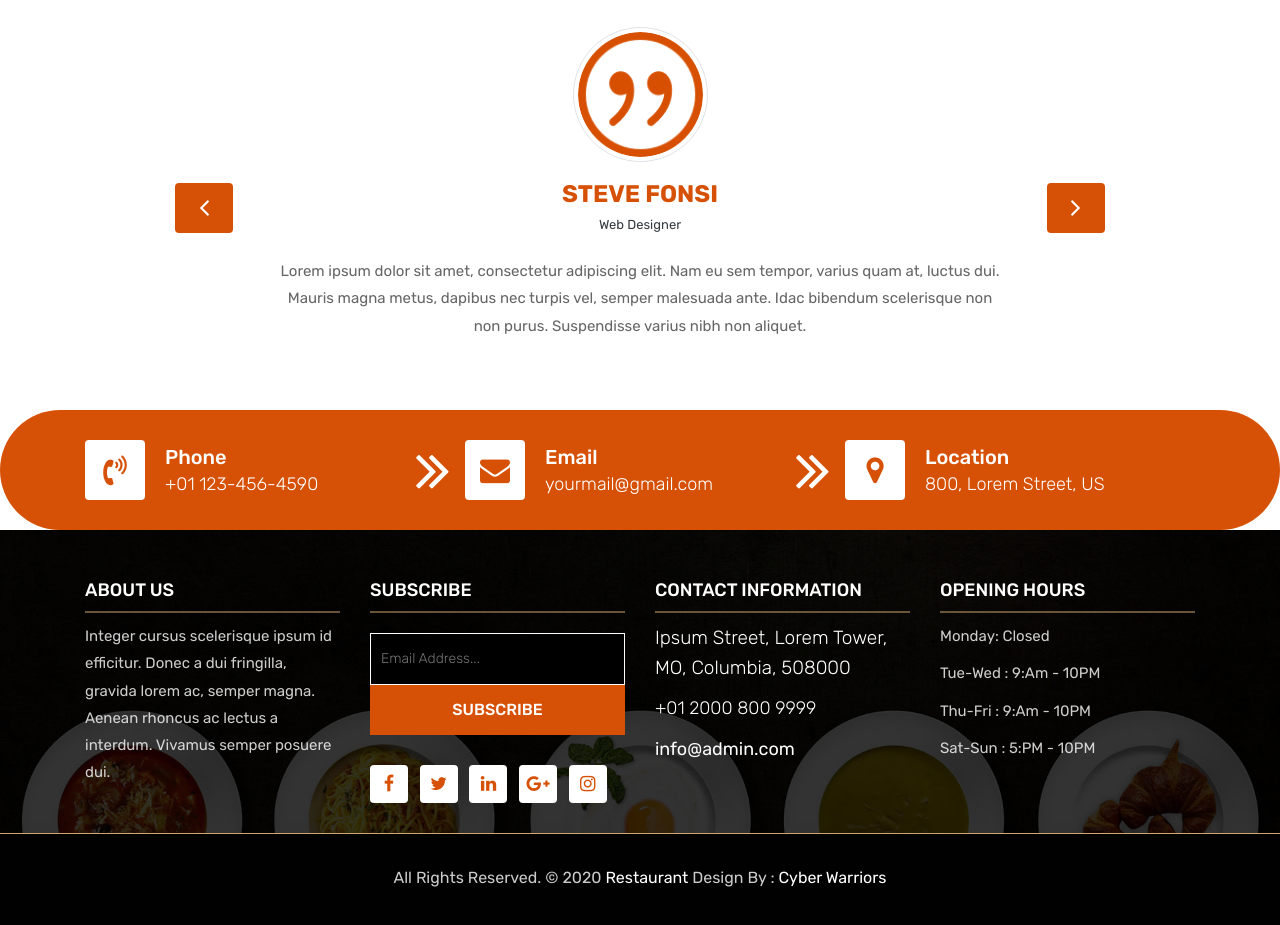
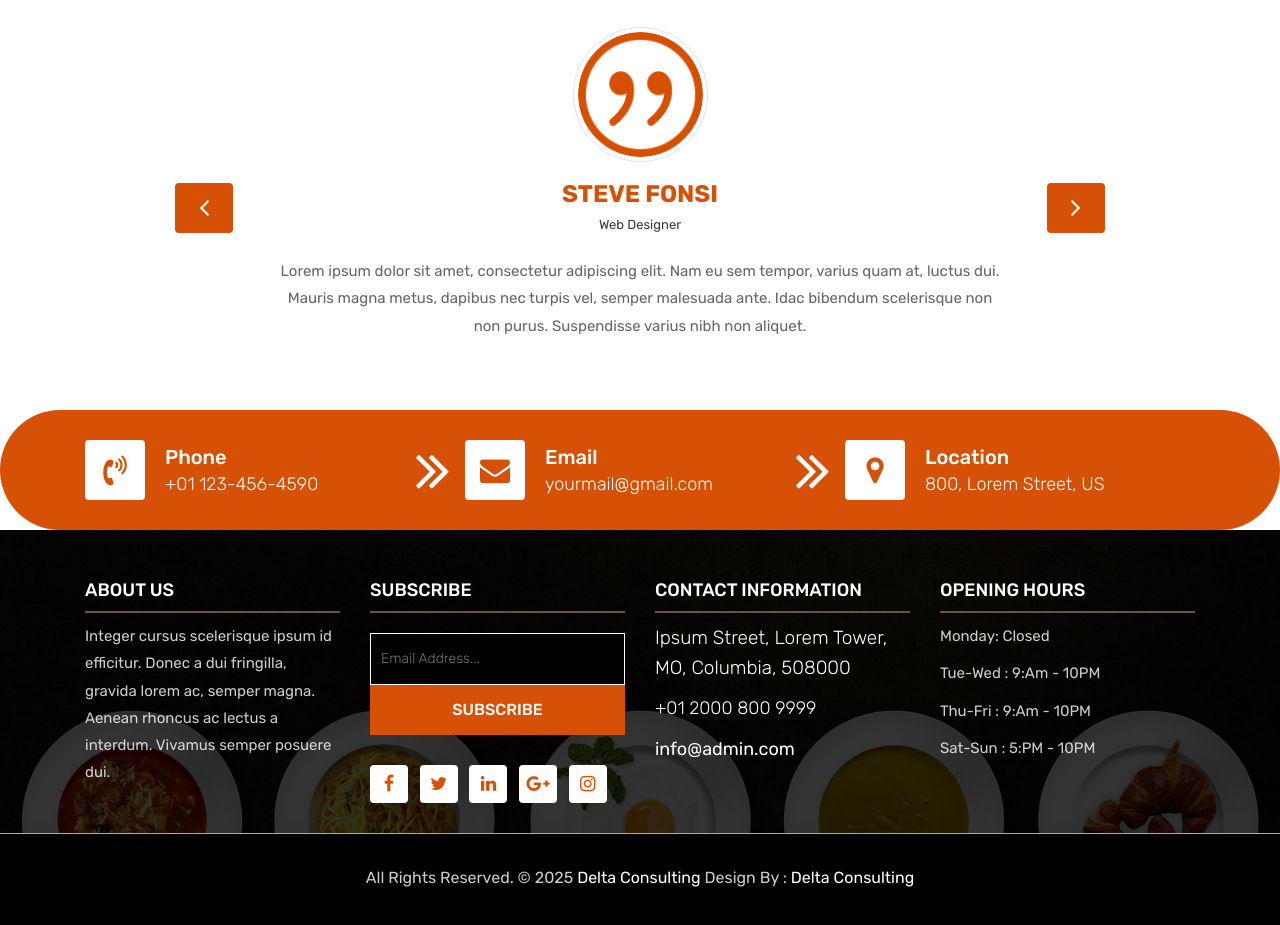
Before and after one commit to Delta-Consulting-Hub/Barber-website, a plain HTML site: page index.html in a window 1280 px wide. Shown: the part 3555-4480 px from the top of the page. Drawn offline with Linux system fonts and the light colour scheme.

Commit message:
Update index.html

```diff
--- a/index.html
+++ b/index.html
@@ -587,8 +587,8 @@
 			<div class="container">
 				<div class="row">
 					<div class="col-lg-12">
-						<p class="company-name">All Rights Reserved. &copy; 2020 <a href="#">Restaurant</a> Design By :
-					<a href="#">Cyber Warriors</a></p>
+						<p class="company-name">All Rights Reserved. &copy; 2025 <a href="https://www.instagram.com/delta._consulting/">Delta Consulting</a> Design By :
+					<a href="https://delta-consulting.odoo.com">Delta Consulting</a></p>
 					</div>
 				</div>
 			</div>
```
